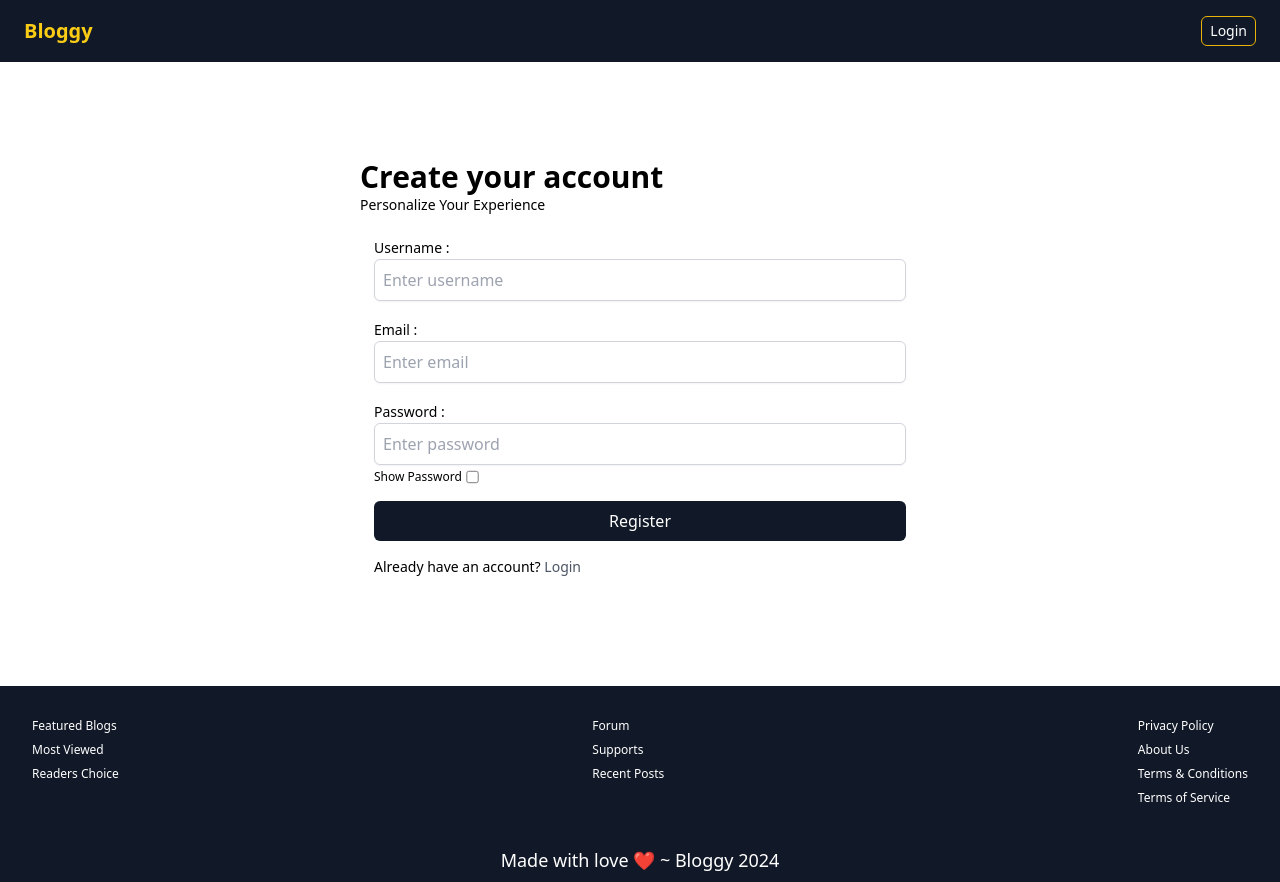
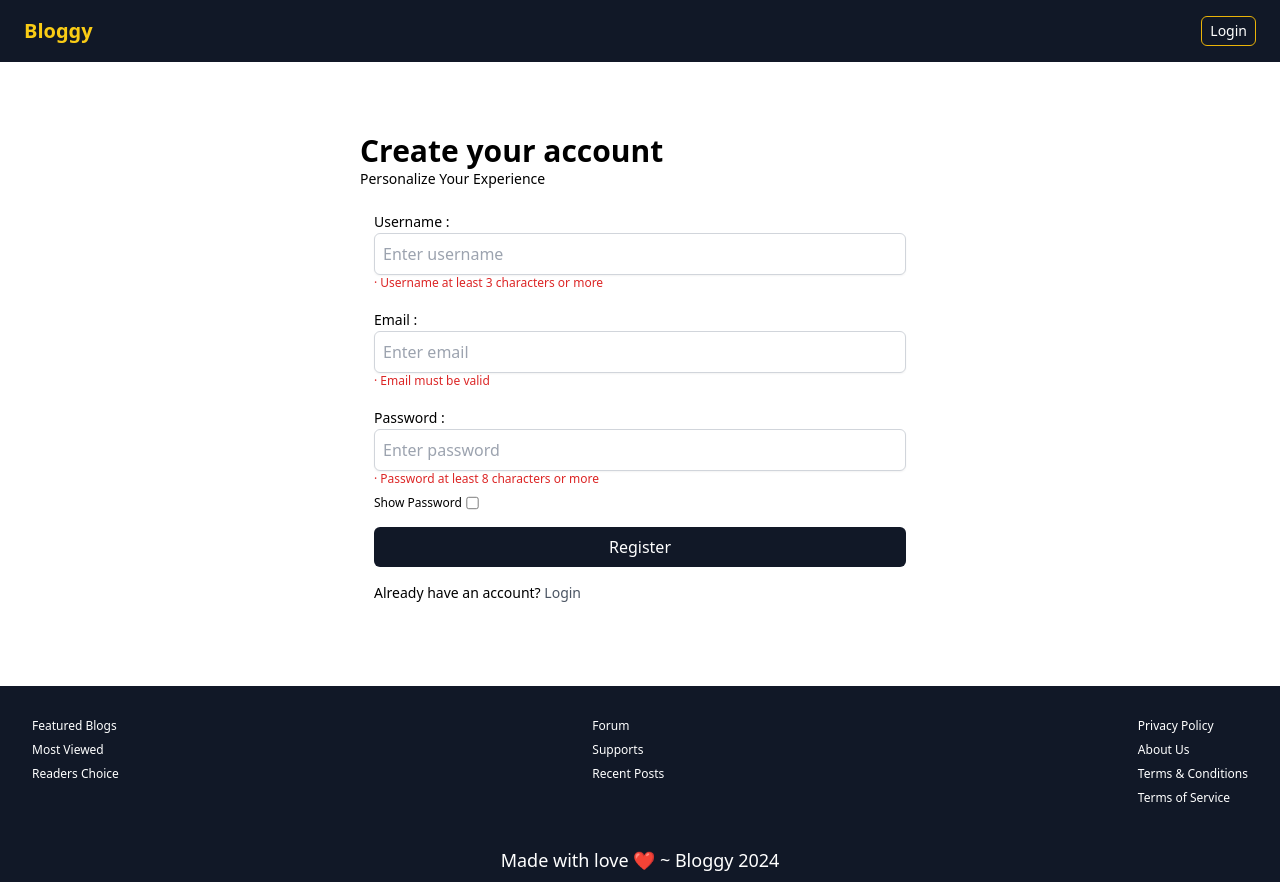
Before and after one commit to GarryAma/mern-blog, a React (Vite) app in the folder client/: page /register in a window 1280 px wide. Built offline with nearby package versions, Linux system fonts and the light colour scheme.

Commit message:
adding validation client side for register page + use useForm

```diff
--- a/client/package.json
+++ b/client/package.json
@@ -13,6 +13,7 @@
     "axios": "^1.7.3",
     "react": "^18.3.1",
     "react-dom": "^18.3.1",
+    "react-hook-form": "^7.52.2",
     "react-icons": "^5.2.1",
     "react-router-dom": "^6.26.0"
   },
--- a/client/src/pages/Register.jsx
+++ b/client/src/pages/Register.jsx
@@ -1,9 +1,33 @@
 import { useState } from "react";
 import { Link } from "react-router-dom";
 import { Footer } from "../components/Footer";
+import { useForm } from "react-hook-form";
 
 export const Register = () => {
   const [showPassword, setShowPassword] = useState(false);
+
+  //REACT-HOOK-FORM
+  // const form = useForm({
+  //   defaultValues: {
+  //     username: "",
+  //     email: "",
+  //     password: "",
+  //   },
+  // });
+  // console.log(form);
+  const form = useForm();
+  // console.log(form);
+  const userNameValue = form.watch("username") || "";
+  // console.log(userNameValue);
+  const emailValue = form.watch("email") || "";
+  const passwordValue = form.watch("password") || "";
+  // console.log(form.formState.errors);
+
+  const handleSubmitForm = (values) => {
+    console.log(values);
+  };
+
+  const onError = (errors) => console.log(errors);
 
   return (
     <>
@@ -21,7 +45,10 @@ export const Register = () => {
             <h1 className="font-semibold text-3xl">Create your account</h1>
             <h2 className="text-sm font-light">Personalize Your Experience</h2>
           </div>
-          <form className="flex flex-col  space-y-4 w-[95%] mx-auto">
+          <form
+            className="flex flex-col  space-y-4 w-[95%] mx-auto"
+            onSubmit={form.handleSubmit(handleSubmitForm, onError)}
+          >
             <div>
               <label htmlFor="username" className="text-sm">
                 Username :
@@ -30,7 +57,23 @@ export const Register = () => {
                 type="text"
                 placeholder="Enter username"
                 className="w-full p-2 border border-gray-300 rounded-md shadow-sm focus:outline-none"
+                name="username"
+                {...form.register("username", {
+                  required: "username is required",
+                })}
               />
+              <ul
+                className={`text-xs ${
+                  userNameValue?.length >= 3 ? "text-green-800" : "text-red-600"
+                }`}
+              >
+                <li>· Username at least 3 characters or more</li>
+              </ul>
+              {/* {form.formState.errors && (
+                <p className="text-red-600">
+                  {form.formState.errors.username?.message}
+                </p>
+              )} */}
             </div>
 
             <div>
@@ -38,10 +81,21 @@ export const Register = () => {
                 Email :
               </label>
               <input
-                type="text"
+                type="email"
                 placeholder="Enter email"
                 className="w-full p-2 border border-gray-300 rounded-md shadow-sm focus:outline-none"
+                name="email"
+                {...form.register("email", { required: "email is required" })}
               />
+              <ul
+                className={`text-xs ${
+                  emailValue.includes("@") && emailValue.includes(".com")
+                    ? "text-green-800"
+                    : "text-red-600"
+                }`}
+              >
+                <li>· Email must be valid</li>
+              </ul>
             </div>
 
             <div>
@@ -53,9 +107,24 @@ export const Register = () => {
                 type={showPassword ? "text" : "password"}
                 placeholder="Enter password"
                 className="w-full p-2 border border-gray-300 rounded-md shadow-sm focus:outline-none"
+                name="password"
+                {...form.register("password", {
+                  required: "password is required",
+                  minLength: {
+                    value: 8,
+                    message: "password at least 8 characters or more",
+                  },
+                })}
               />
+              <ul
+                className={`text-xs ${
+                  passwordValue.length >= 8 ? "text-green-800" : "text-red-600"
+                }`}
+              >
+                <li>· Password at least 8 characters or more</li>
+              </ul>
 
-              <div className="flex mt-1 space-x-1">
+              <div className="flex mt-2 space-x-1">
                 <label htmlFor="showPassword" className="text-xs">
                   Show Password
                 </label>
```
Also changed, not shown: client/src/components/MenuBar.jsx (+0 -15 lines), 1 other file (tests, documents, lock files or other folders).
